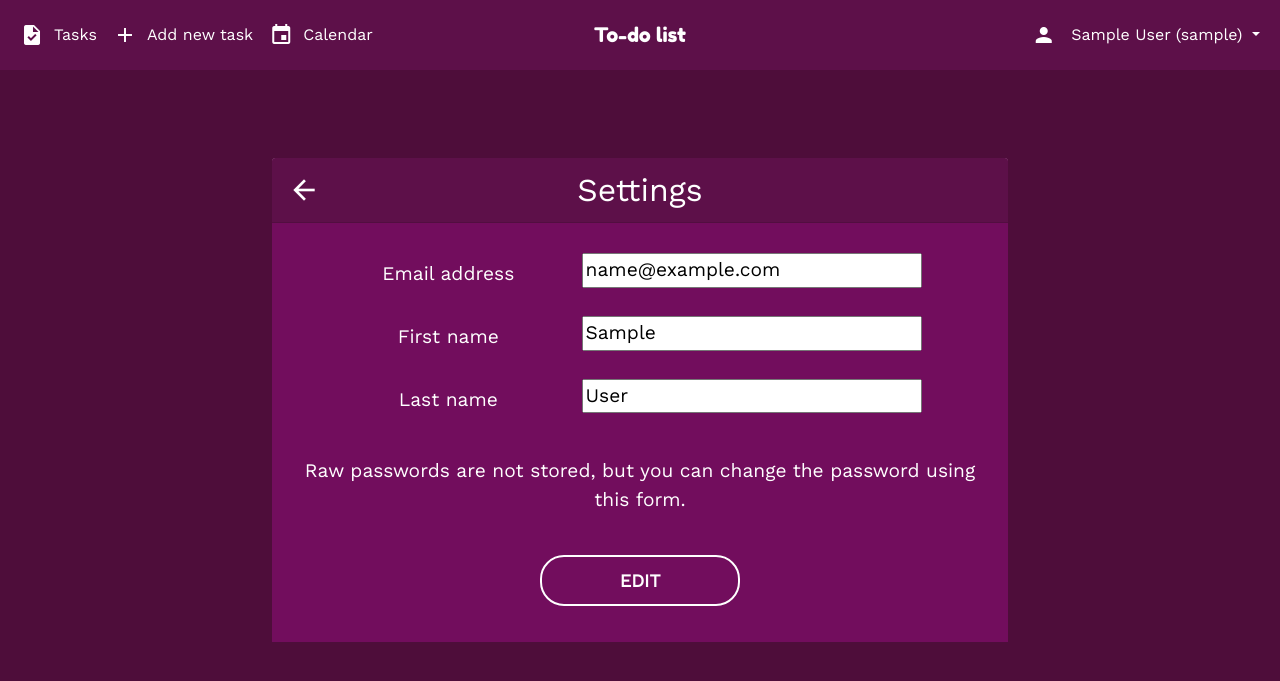
After one commit to wieczorek-daniel/to-do-list, a Django app: page /settings/ in a window 1280 px wide. The commit adds this page. Shown: the top 681 px of the page. Run offline with Django 3.2, Linux system fonts and the light colour scheme; the visitor is signed in with stand-in values (Sample User, id 1); style sheets or scripts are compiled from the project's sources; some libraries are stand-ins or nearby versions.

Commit message:
user-settings

```diff
--- a/main/forms.py
+++ b/main/forms.py
@@ -15,6 +15,13 @@ class CreateUserForm(UserCreationForm):
         fields = ['username', 'first_name', 'last_name', 'email', 'password1', 'password2']
 
 
+class UpdateUserForm(ModelForm):
+    class Meta:
+        model = User
+
+        fields = ['email', 'first_name', 'last_name']
+
+
 class CreateTaskForm(ModelForm):
     class Meta:
         model = Task
--- a/main/static/scss/partials/_cards.scss
+++ b/main/static/scss/partials/_cards.scss
@@ -51,6 +51,16 @@
 
     & input {
         width: 100%;
+    }
+
+    span {
+        a {
+            color: white;
+
+            &:hover {
+                color: #d7deda;
+            }
+        }
     }
 }
 
--- a/main/templates/main/navbar.html
+++ b/main/templates/main/navbar.html
@@ -2,6 +2,11 @@
     <div class="container-fluid">
         <div class="navbar-collapse collapse w-100 order-1 order-md-0 dual-collapse2">
             <ul class="navbar-nav me-auto">
+                <li class="nav-item active">
+                    <a class="nav-link" href="{% url 'dashboard' %}">
+                        <span><i class="material-icons">task</i>Tasks</span>
+                    </a>
+                </li>
                 <li class="nav-item active">
                     <a class="nav-link" href="{% url 'create_task' %}">
                         <span><i class="material-icons">add</i>Add new task</span>
@@ -25,7 +30,10 @@
                 <li class="nav-item dropdown">
                     <a class="nav-link dropdown-toggle" href="#" id="navbarDropdown" role="button"
                         data-bs-toggle="dropdown" aria-expanded="false">
-                        <span><i class="material-icons">person</i>{{ request.user}}</span>
+                        <span>
+                            <i class="material-icons">person</i>
+                            {{ request.user.first_name }} {{ request.user.last_name }} ({{ request.user }})
+                        </span>
                     </a>
                     <ul class="dropdown-menu dropdown-menu-end" aria-labelledby="navbarDropdown">
                         <li>
@@ -34,7 +42,7 @@
                         <li>
                             <hr class="dropdown-divider">
                         </li>
-                        <li><a class="dropdown-item" href="#">Settings</a></li>
+                        <li><a class="dropdown-item" href="{% url 'settings' %}">Settings</a></li>
                     </ul>
                 </li>
             </ul>
--- /dev/null
+++ b/main/templates/main/settings.html
@@ -0,0 +1,53 @@
+{% extends 'main/base.html' %}
+
+{% block content %}
+<div class="container">
+    <div class="row justify-content-center">
+        <div class="col-md-8">
+            {% for message in messages %}
+            <div class="alert alert-dismissible fade show" role="alert">
+                <span>{{ message }}</span>
+                <button type="button" class="close" data-dismiss="alert" aria-label="Close">
+                    <span aria-hidden="true">&times;</span>
+                </button>
+            </div>
+            {% endfor %}
+            <div class="card">
+                <div class="card-header">
+                    <a href="{% url 'dashboard' %}">
+                        <span class="material-icons">arrow_back</span>
+                    </a>
+                    <span>Settings</span>
+                </div>
+                <div class="card-body align-items-center">
+                    <form action="" method="POST">
+                        {% csrf_token %}
+                        {% for field in form %}
+                        <div class="form-group row">
+                            <label class="col-md-4 offset-md-1 col-form-label">{{ field.label }}</label>
+                            <div class="col-md-6">
+                                {{ field }}
+                            </div>
+                        </div>
+                        {% endfor %}
+                        <div class="form-group row pt-3">
+                            <div class="col-md-12">
+                                <span>Raw passwords are not stored, but you can change the password using
+                                    <a href="{% url 'change_password' %}">this form.</a>
+                                </span>
+                            </div>
+                        </div>
+                        <div class="form-group row">
+                            <div class="col-md-12">
+                                <button type="submit">
+                                    Edit
+                                </button>
+                            </div>
+                        </div>
+                    </form>
+                </div>
+            </div>
+        </div>
+    </div>
+</div>
+{% endblock %}
--- a/main/urls.py
+++ b/main/urls.py
@@ -7,6 +7,8 @@ urlpatterns = [
     path('register/', views.registerUser, name='register'),
     path('logout/', views.logoutUser, name='logout'),
     path('dashboard/', views.dashboard, name='dashboard'),
+    path('settings/', views.settings, name="settings"),
+    path('change_password/', views.changePassword, name="change_password"),
     path('create_task/', views.createTask, name='create_task'),
     path('update_task/<str:pk>/', views.updateTask, name="update_task"),
     path('delete_task/<str:pk>/', views.deleteTask, name="delete_task"),
--- a/main/views.py
+++ b/main/views.py
@@ -1,9 +1,9 @@
 from django.shortcuts import redirect, render
 from django.contrib import messages
-from django.contrib.auth import authenticate, login, logout
+from django.contrib.auth import authenticate, login, logout, update_session_auth_hash
+from django.contrib.auth.forms import PasswordChangeForm
 from django.contrib.auth.decorators import login_required
-from django.utils.functional import SimpleLazyObject
-from .forms import CreateUserForm, CreateTaskForm
+from .forms import CreateUserForm, UpdateUserForm, CreateTaskForm
 from .models import Task
 
 
@@ -17,7 +17,7 @@ def loginUser(request):
 	else:
 		if request.method == 'POST':
 			username = request.POST.get('username')
-			password =request.POST.get('password')
+			password = request.POST.get('password')
 
 			user = authenticate(request, username=username, password=password)
 
@@ -25,7 +25,7 @@ def loginUser(request):
 				login(request, user)
 				return redirect('dashboard')
 			else:
-				messages.info(request, 'The username or password is incorrect.')
+				messages.error(request, 'The username or password is incorrect.')
 
 		context = {}
 		return render(request, 'main/login.html', context)
@@ -49,6 +49,7 @@ def registerUser(request):
     return render(request, "main/register.html", context)
 
 
+@login_required(login_url='login')
 def logoutUser(request):
     logout(request)
     return redirect('login')
@@ -59,6 +60,44 @@ def dashboard(request):
     tasks = Task.objects.filter(owner=request.user).all()
     context = {'tasks': tasks}
     return render(request, "main/dashboard.html", context)
+
+
+@login_required(login_url='login')
+def settings(request):
+    if request.method == 'POST':
+        form = UpdateUserForm(request.POST, instance=request.user)
+
+        if form.is_valid():
+            messages.success(request, 'User data has been updated.')
+            form.save()
+            return redirect('settings')
+        else:
+            messages.error(request, 'An error occurred while updating an user.')
+            return redirect('settings')
+    else:
+        form = UpdateUserForm(instance=request.user)
+        context = {'form': form}
+        return render(request, 'main/settings.html', context)
+
+
+@login_required(login_url='login')
+def changePassword(request):
+    if request.method == 'POST':
+        form = PasswordChangeForm(data=request.POST, user=request.user)
+
+        if form.is_valid():
+            messages.success(request, 'A password has been updated.')
+            form.save()
+            update_session_auth_hash(request, form.user)
+            return redirect('settings')
+        else:
+            messages.error(request, 'An error occurred while updating a password.')
+            return redirect('change_password')
+    else:
+        form = PasswordChangeForm(user=request.user)
+
+        context = {'form': form}
+        return render(request, 'main/change_password.html', context)
 
 
 @login_required(login_url='login')
@@ -90,7 +129,7 @@ def updateTask(request, pk):
             messages.success(request, 'A task has been updated.')
             return redirect('dashboard')
 
-    messages.error(request, 'An error occurred while updating an task.')
+    messages.error(request, 'An error occurred while updating a task.')
     return redirect('dashboard')
 
 
@@ -103,5 +142,5 @@ def deleteTask(request, pk):
         messages.success(request, 'A task has been deleted.')
         return redirect('dashboard')
 
-    messages.error(request, 'An error occurred while deleting an task.')
+    messages.error(request, 'An error occurred while deleting a task.')
     return redirect('dashboard')
```
Also changed, not shown: main/templates/main/change_password.html (added, +46 -0 lines).
